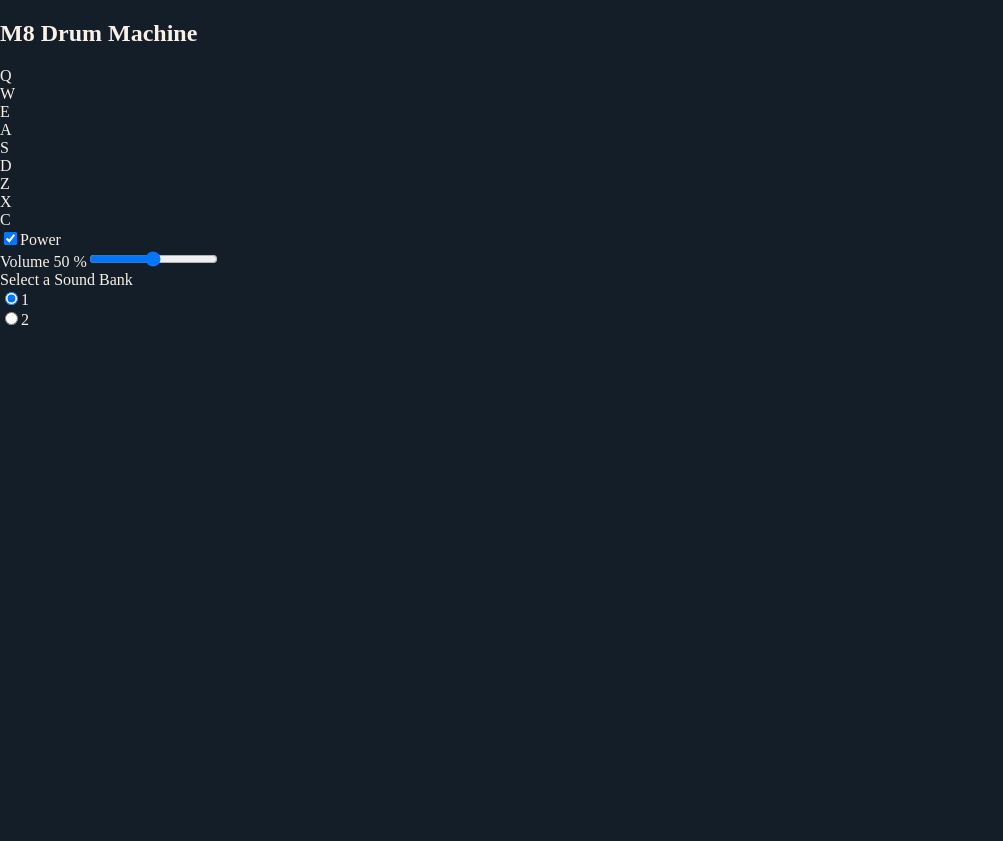
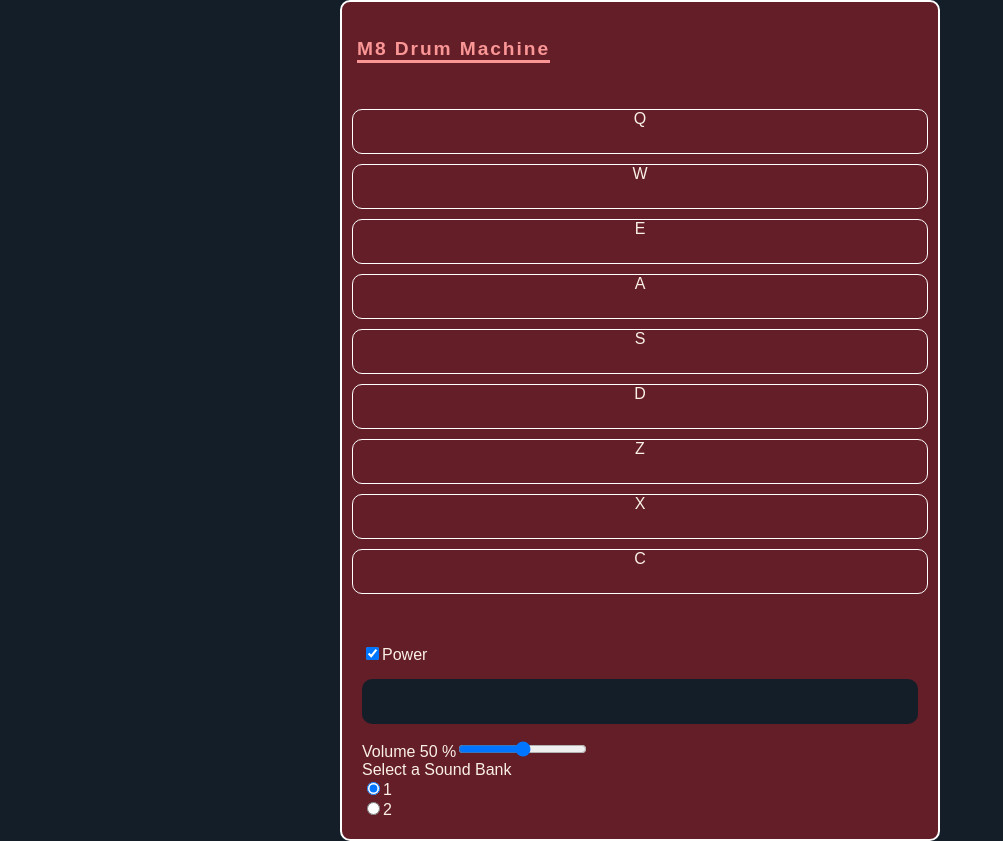
Before and after one commit to Eli-FreeCodeCamp-Projects/fcc_drumMachine, a React (Vite) app: page / in a window 1280 px wide. Shown: the whole page, without its empty margins (0-1003 px from the left). Before the commit the page ends 800 px from the top, so only its background shows below. Built offline with nearby package versions, Linux system fonts and the light colour scheme.

Commit message:
Add css and scss files

```diff
--- a/src/css/main.css
+++ b/src/css/main.css
@@ -1,3 +1,67 @@
+#drum-container {
+  padding: 0;
+}
+
+#drum-machine {
+  width: 600px;
+  min-width: 260px;
+  min-height: 300px;
+  background-color: rgb(100, 30, 40);
+  margin: auto;
+  border-radius: 10px;
+  border: 2px solid white;
+  font-family: "Russo One", sans-serif;
+}
+#drum-machine #drum-header {
+  font-family: "Russo One", sans-serif;
+  padding: 20px 15px 0 15px;
+}
+#drum-machine #drum-header h1 {
+  width: fit-content;
+  font-size: 1.2em;
+  font-weight: 600;
+  color: rgb(250, 150, 150);
+  letter-spacing: 0.1em;
+  border-bottom: 3px solid rgb(250, 150, 150);
+}
+#drum-machine #drum-pads {
+  padding: 20px 10px;
+}
+#drum-machine #drum-pads .drum-pad {
+  text-align: center;
+  height: 45px;
+  border: 1px solid white;
+  border-radius: 10px;
+  margin: 10px 0;
+  background-color: rgb(100, 30, 40);
+  /*transition: border-color 0.25s;*/
+  will-change: filter;
+  transition: filter 300ms;
+  cursor: pointer;
+}
+#drum-machine #drum-pads .drum-pad:hover:not(.disabled) {
+  filter: drop-shadow(0 0 0.8em linen);
+}
+#drum-machine #drum-pads .drum-pad.play {
+  filter: drop-shadow(0 0 1.2em white);
+}
+#drum-machine #drum-pads .drum-pad.disabled {
+  background-color: #ccc;
+  color: rgb(20, 30, 40);
+}
+#drum-machine #drum-controls {
+  padding: 20px;
+}
+#drum-machine #drum-controls .display-box {
+  height: 45px;
+  background-color: rgb(20, 30, 40);
+  padding: 10px;
+  margin: 15px 0;
+  color: linen;
+  border-radius: 10px;
+  overflow: hidden;
+}
+
 * {
   box-sizing: border-box;
 }
--- /dev/null
+++ b/src/scss/_drumMachine.scss
@@ -0,0 +1,68 @@
+@import 'variables';
+
+#drum-container{
+  padding: 0;
+}
+
+#drum-machine{
+  width: 600px;
+  min-width: 260px;
+  min-height: 300px;
+  background-color: $bg-dm;
+  margin: auto;
+  border-radius: 10px;
+  border: 2px solid white;
+  font-family: 'Russo One', sans-serif;
+  #drum-header{
+    font-family: 'Russo One', sans-serif;
+    padding: 20px 15px 0 15px;
+
+    h1{
+      width: fit-content;
+      font-size: 1.2em;
+      font-weight: 600;
+      color: rgb(250, 150, 150);
+      letter-spacing: 0.1em;
+      border-bottom: 3px solid rgb(250, 150, 150);
+    }
+
+  }
+  #drum-pads{
+    padding: 20px 10px;
+    .drum-pad{
+      text-align: center;
+      height: 45px;
+      border: 1px solid white;
+      border-radius: 10px;
+      margin: 10px 0;
+      background-color: $bg-dm;
+      /*transition: border-color 0.25s;*/
+      will-change: filter;
+      transition: filter 300ms;
+      cursor: pointer;
+    }
+    .drum-pad:hover:not(.disabled){
+      filter: drop-shadow(0 0 0.8em $text-light);
+    }
+    .drum-pad.play{
+      filter: drop-shadow(0 0 1.2em white);
+    }
+    .drum-pad.disabled{
+      background-color: $bg-pad-disabled;
+      color:$text-pad-disabled;
+    }
+  }
+  #drum-controls{
+    padding: 20px;
+    .display-box{
+      height: 45px;
+      background-color: $bg-main;
+      padding: 10px;
+      margin: 15px 0;
+      color: $text-light;
+      border-radius: 10px;
+      overflow: hidden;
+    }
+  }
+
+}
--- a/src/scss/_variables.scss
+++ b/src/scss/_variables.scss
@@ -1,5 +1,7 @@
 $bg-main: rgb(20, 30, 40);
 $text-light: linen;
-$bg-code: rgb(60, 70, 80);
+$bg-dm: rgb(100, 30, 40);
+$bg-pad-disabled: #ccc;
+$text-pad-disabled: rgb(20, 30, 40);
 $pri-font: 'Corben', serif;
 $sec-font: 'Lato', sans-serif;
--- a/src/scss/main.scss
+++ b/src/scss/main.scss
@@ -1,4 +1,5 @@
 @import 'variables';
+@import 'drumMachine';
 *{
   box-sizing: border-box;
 }
```
Also changed, not shown: 1 other file (tests, documents, lock files or other folders).
